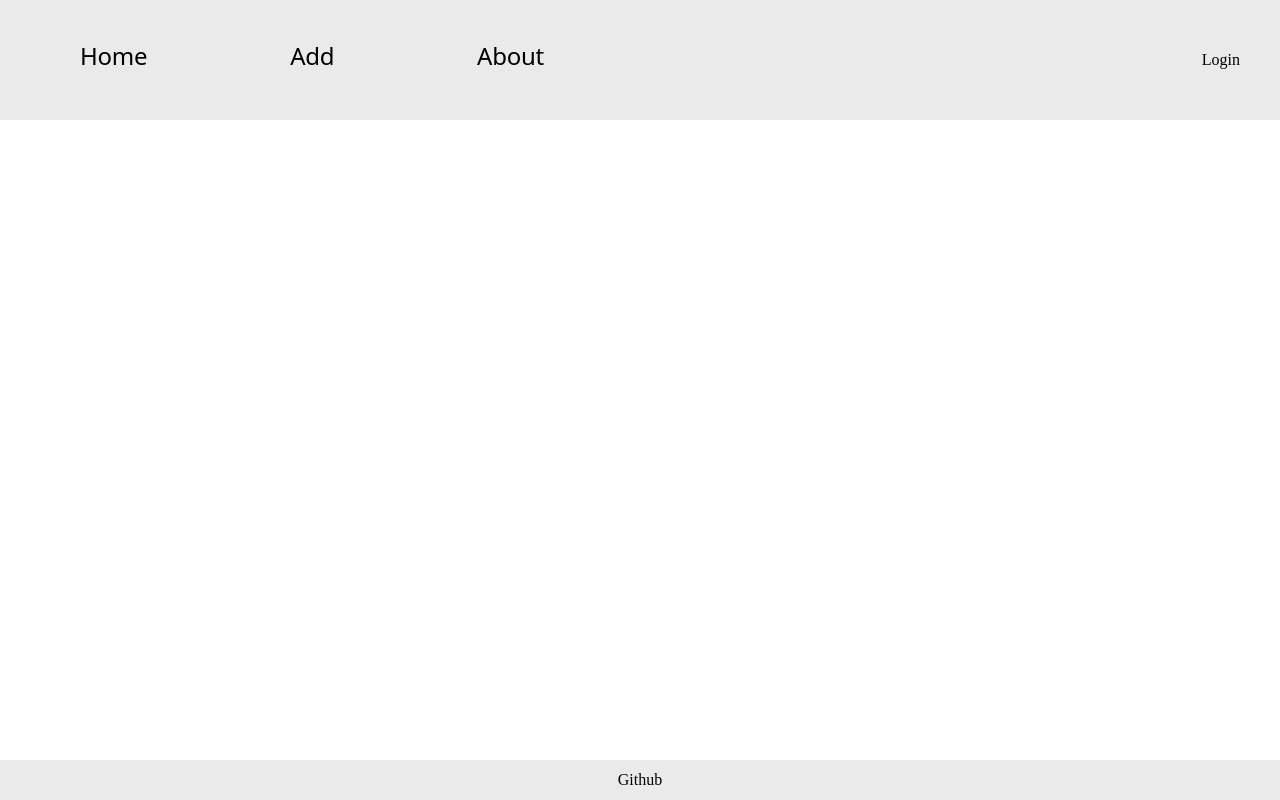
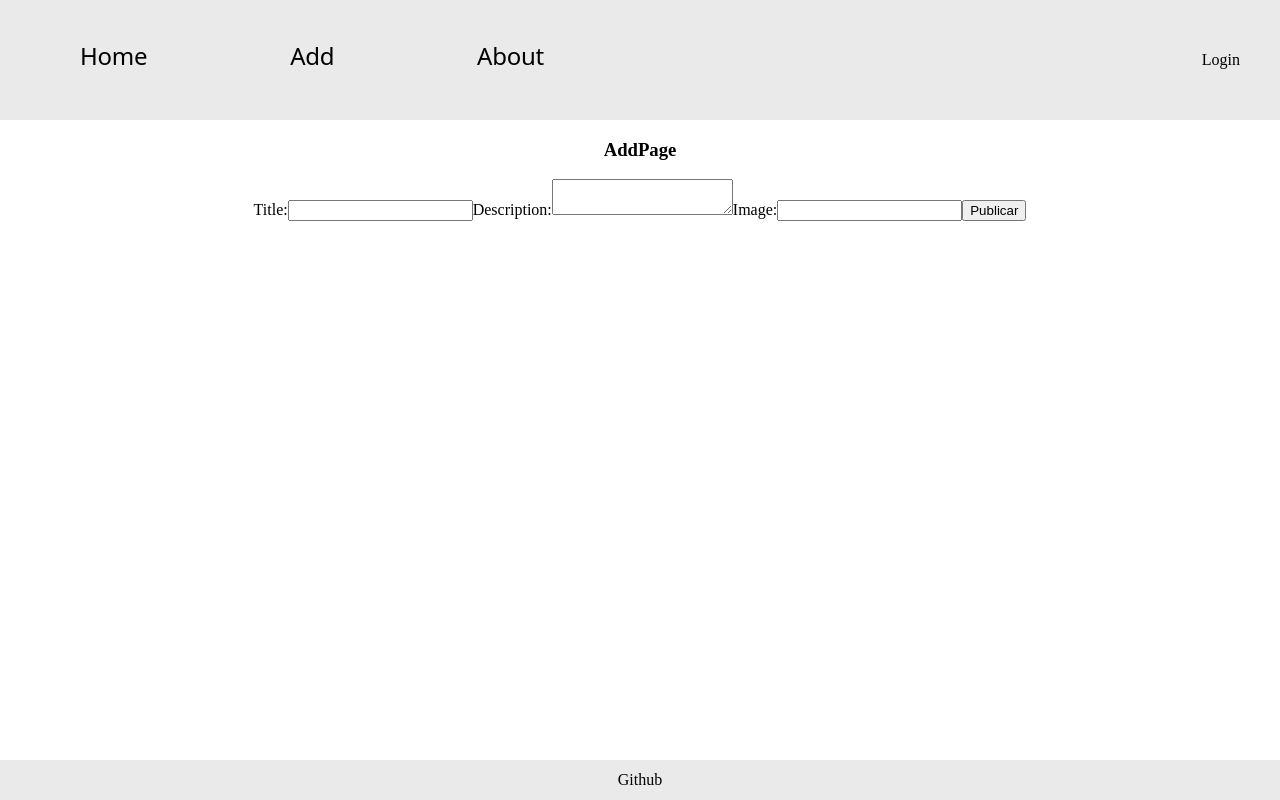
Before and after one commit to Argradi/FlowInk, a React app in the folder frontend/: page /add in a window 1280 px wide. Built offline with nearby package versions, Linux system fonts and the light colour scheme; the HTML template or start-up script is replaced by a standard one.

Commit message:
feat: AddPage added

```diff
--- a/frontend/src/App.jsx
+++ b/frontend/src/App.jsx
@@ -5,6 +5,7 @@ import HomePage from "./pages/HomePage/HomePage"
 import DetailsPage from "./pages/DetailsPage/DetailsPage"
 import SignUpPage from "./pages/SignUpPage/SignUpPage"
 import LoginPage from "./pages/LoginPage/LoginPage"
+import AddPage from "./pages/AddPage/AddPage"
 
 function App() {
   return (
@@ -15,6 +16,7 @@ function App() {
         <Route path="/tattoo/:tattooId" element={<DetailsPage />}/>
         <Route path="/signup" element={<SignUpPage />}/>
         <Route path="/login" element={<LoginPage />}/>
+        <Route path="/add" element={<AddPage />}/>
       </Routes>
       <Footer />
     </>
--- a/frontend/src/components/Navbar/Navbar.jsx
+++ b/frontend/src/components/Navbar/Navbar.jsx
@@ -6,7 +6,7 @@ function Navbar() {
         <div id="nav-container">
             <div id="navs">
                 <Link to={"/"}><h2>Home</h2></Link>
-                <Link><h2>Add</h2></Link>
+                <Link to={"/add"}><h2>Add</h2></Link>
                 <Link><h2>About</h2></Link>
             </div>
             <Link to={"/login"}>Login</Link>
--- /dev/null
+++ b/frontend/src/pages/AddPage/AddPage.jsx
@@ -0,0 +1,67 @@
+import axios from "axios"
+import { useState } from "react"
+import { useNavigate } from "react-router-dom"
+
+function AddPage() {
+    const navigate = useNavigate()
+
+    const [ title, setTitle ] = useState()
+    const [ image, setImage ] = useState()
+    const [ description, setDescription ] = useState()
+
+    const handleSubmit = (e) => {
+        e.preventDefault()
+
+        const newTattoo = { title, description, image }
+
+        const localToken = localStorage.getItem("authToken")
+
+        axios
+            .post("http://localhost:5005/api/tattoos", newTattoo, {
+                headers: { Authorization: `Bearer ${localToken}` }
+            })
+            .then((response) => {
+                console.log("Tatuaje publicado correctamente:", response.data)
+                navigate("/")
+            })
+            .catch((err) => console.log("Error al publicar un nuevo tatuaje", err))
+    }
+
+    return(
+        <>
+            <h3>AddPage</h3>
+            <form onSubmit={handleSubmit}>
+                <label>
+                    Title:
+                    <input
+                        type="text"
+                        name="title"
+                        value={title}
+                        onChange={(e) => setTitle(e.target.value)}
+                    />
+                </label>
+                <label>
+                    Description:
+                    <textarea
+                        type="text"
+                        name="description"
+                        value={description}
+                        onChange={(e) => setDescription(e.target.value)}
+                    />
+                </label>
+                <label>
+                    Image:
+                    <input
+                        type="text"
+                        name="image"
+                        value={image}
+                        onChange={(e) => setImage(e.target.value)}
+                    />
+                </label>
+                <button>Publicar</button>
+            </form>
+        </>
+    )
+}
+
+export default AddPage
--- a/frontend/src/pages/LoginPage/LoginPage.jsx
+++ b/frontend/src/pages/LoginPage/LoginPage.jsx
@@ -18,8 +18,8 @@ function LoginPage() {
 
         axios
             .post("http://localhost:5005/auth/login", user)
-            .then(() => {
-                console.log("login con exito de", email)
+            .then((response) => {
+                localStorage.setItem("authToken", response.data.authToken)
                 navigate("/")
             })
             .catch((err) => console.log("Error al hacer login:", err.response?.data?.message))
```
Also changed, not shown: 1 other file (tests, documents, lock files or other folders).
